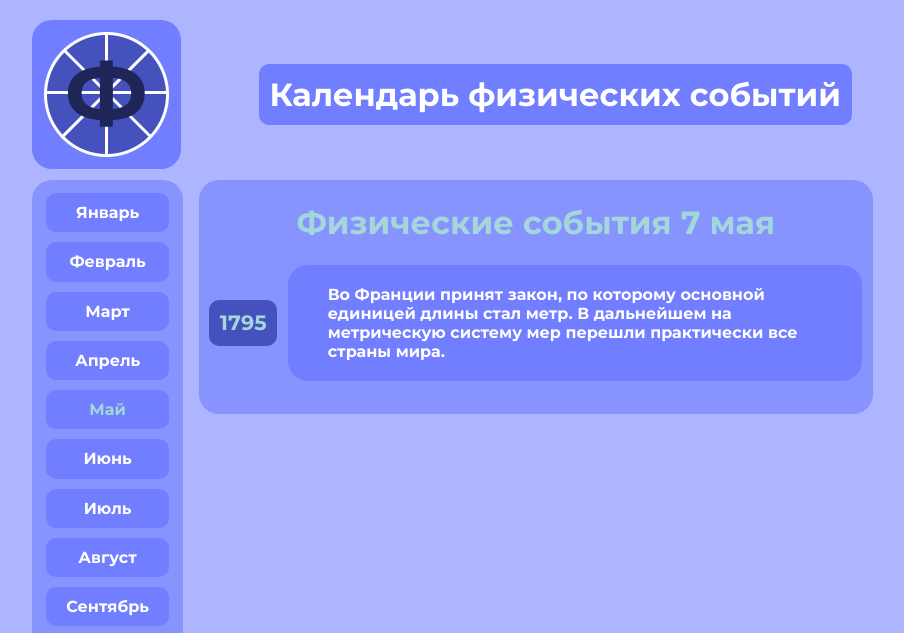
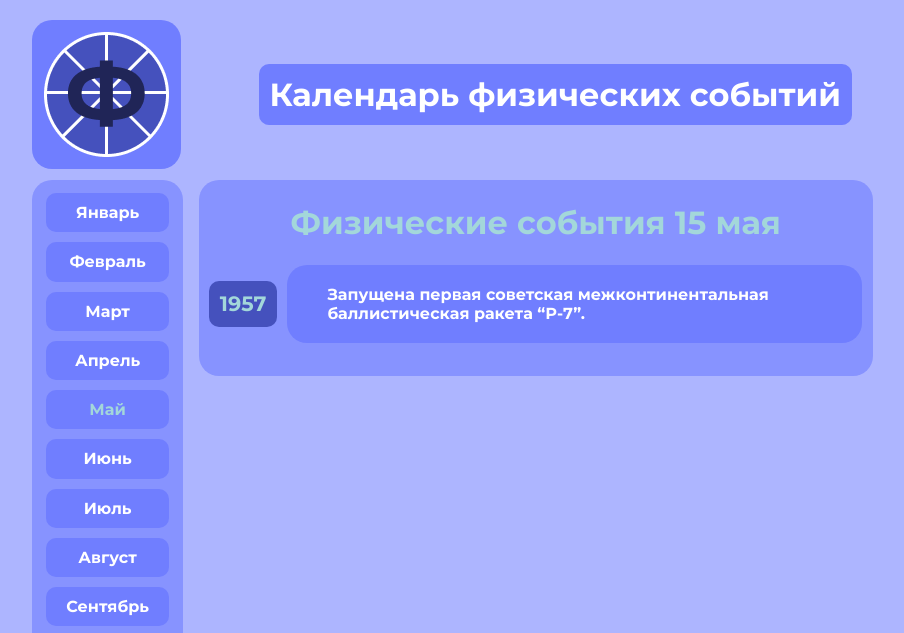
Before and after one commit to Dizey5K/Dizey5K.github.io, a website: page may7.html in a window 1280 px wide. Shown: the part 131-764 px from the top of the page, without its empty margins (198-1102 px from the left). Drawn offline with Linux system fonts and the light colour scheme.

Commit message:
Update may7.html

```diff
--- a/may7.html
+++ b/may7.html
@@ -64,15 +64,13 @@
         </div>
         <div class="daysS">
           <div class="t">
-            <h1>Физические события 7 мая</h1>
+            <h1>Физические события 15 мая</h1>
           </div>
           <div class="act">
             <div class="container">
-              <div class="year"><p>1795</p></div>
+              <div class="year"><p>1957</p></div>
               <div class="text">
-                Во Франции принят закон, по которому основной единицей длины
-                стал метр. В дальнейшем на метрическую систему мер перешли
-                практически все страны мира.
+Запущена первая советская межконтинентальная баллистическая ракета “Р-7”.
               </div>
             </div>
           </div>
```
